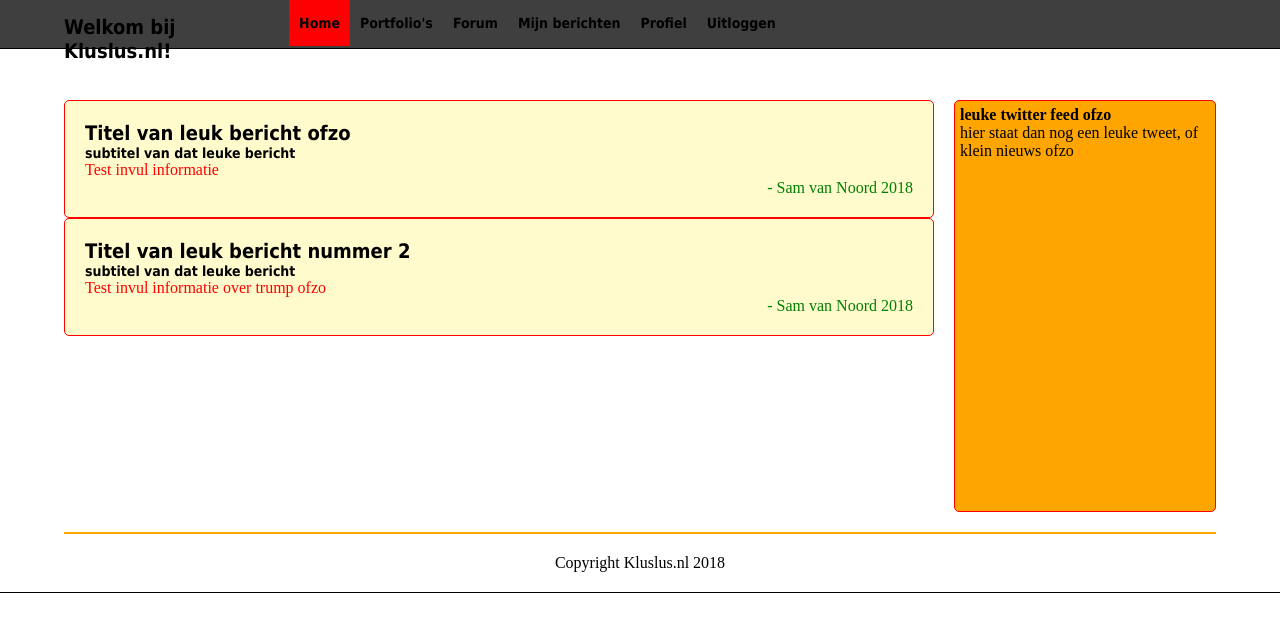
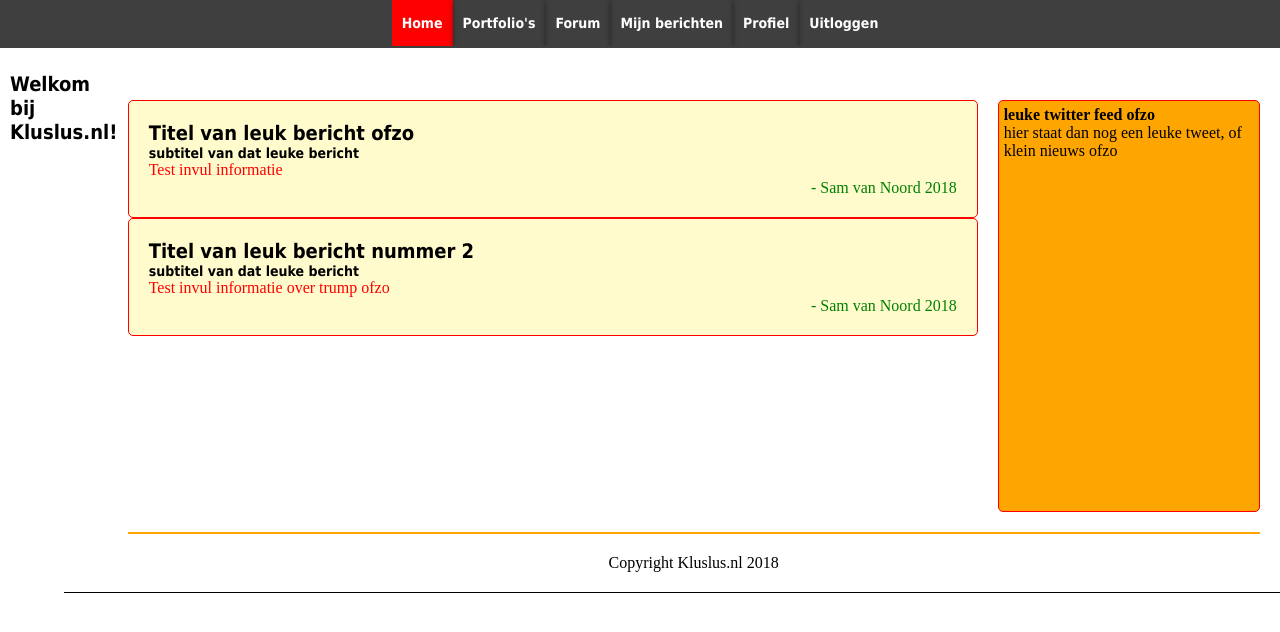
Before and after one commit to slvn99/Kluslus.nl, a PHP site: page /Home.html in a window 1280 px wide; the page is wider, and only the part inside the window is pictured. Shown: the top 632 px of that part. Run offline with PHP 8.4, Linux system fonts and the light colour scheme.

Commit message:
navbar nog steeds piece of shit die niet meewerkt

```diff
--- a/Website shit/Home.css
+++ b/Website shit/Home.css
@@ -14,39 +14,46 @@ h2{
 	font: bold 14px Tahoma;
 }
 header, section, footer, aside, nav, article, hgroup{display:block;}
+header{
+	width: 25%;
+	justify-content:center;
+}
 body{
 	width: 100%;
 	display: flex;
 	justify-content: center;
 	margin: 0;
 }
-#branding{
+#top_menu{
+	width: 100%;
 	position: fixed;
-	width: 100%;
-	height: 48px;
-	background-color: rgba(15,15,15,0.80);
-	border-bottom: 1px solid black;
-}
-#top_menu{
 	margin-top: 0px;
 	opacity: 1;
-	padding: 0px 5%;
-	width: 75%;
 	height: 48px;
-	color: black;
+	text-align: center;
+	background-color: rgba(15,15,15,0.80);
 }
 #top_menu li a{
+	background-attachment: scroll;
 	padding:15px 10px;
 	display:block;
 	text-align: center;
-	color:#000;
+	color:#fff;
 	font: bold 14px Tahoma;
 	text-decoration: none;
+	box-shadow: rgba(0,0,0,0.4) 0px 1px 5px;
 	transition:background 1s;
 }
-#logo{ margin-top: 15px; margin-right: 15%;}
+#top_menu ul{
+	display: inline-block;
+	list-style-type: none;
+	overflow:hidden;
+}
+#logo{
+	text-align: center;
+	padding: 50%;
+}
 #top_menu li{float:left;}
-#top_menu ul{list-style-type: none;}
 #top_menu li a.active{background-color: red;}
 #top_menu li a:hover:not(.active){background-color:yellow;	}
 
--- a/Website shit/Home.html
+++ b/Website shit/Home.html
@@ -9,10 +9,11 @@
 
 
 <BODY>
-	<DIV id="branding">
+	<HEADER>
+		<LI><H1 id="logo">Welkom bij Kluslus.nl!</H1></LI>
+	</HEADER>
 	<NAV id="top_menu">
 		<UL class="topnav">
-				<LI><H1 id="logo">Welkom bij Kluslus.nl!</H1></LI>
 			<LI><A class="active" href="#home">Home</A></LI>
 			<LI><A href="#portfolio">Portfolio's</A></LI>
 			<LI><A href="#forum">Forum</A></LI>
@@ -21,7 +22,6 @@
 				<LI><A href="#uitloggen">Uitloggen</A></LI>
 			</UL>
 		</NAV>
-	</DIV>
 	<DIV id="alles">
 		<DIV id="updating_news">
 		<SECTION id="main_section">
```
Lines whose indentation alone changed are shown as unchanged.
